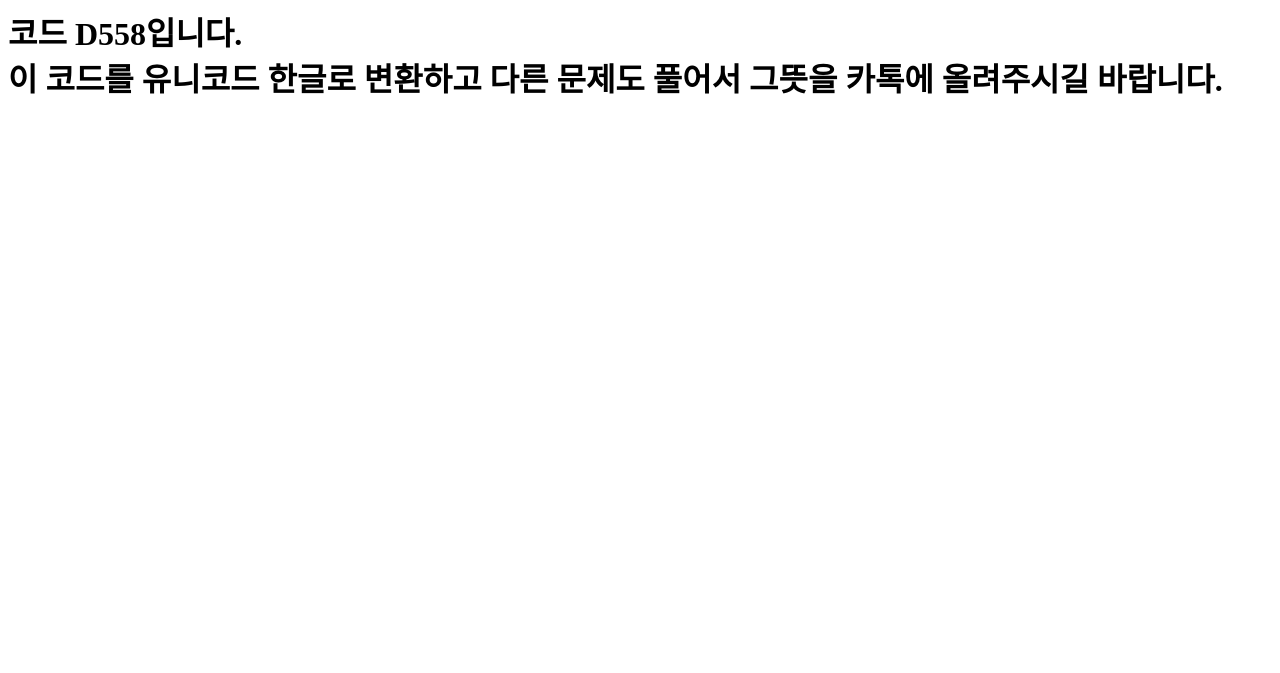
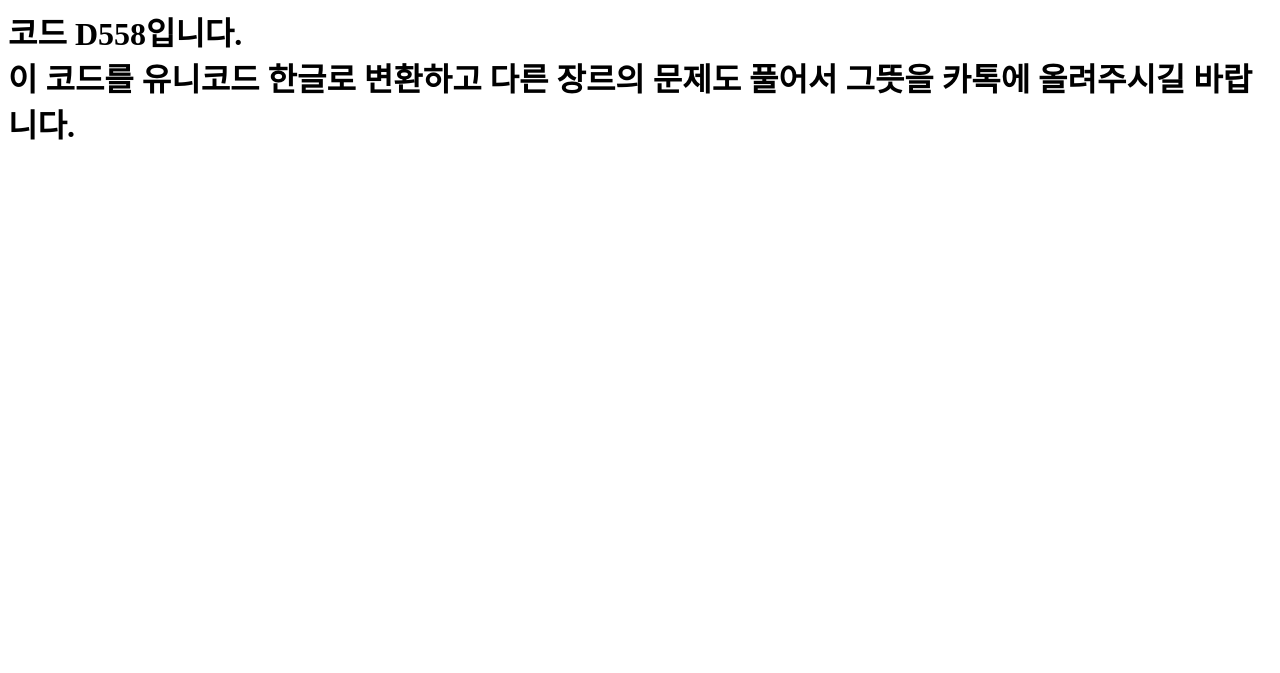
Before and after one commit to pokryeokmumchow/economy5, a plain HTML site: page 4.html in a window 1280 px wide. Shown: the part 127-800 px from the top of the page. Drawn offline with Linux system fonts and the light colour scheme.

Commit message:
economy5
economy5

```diff
--- a/4.html
+++ b/4.html
@@ -7,6 +7,6 @@
 <body>
   <hl><h1>정답입니다. 답:4<br>1960년 네덜란드가 북해에서 천연가스를 발견하고 경재적 위기를 맞아 붙은 말.</h1></h1>
 
-  <h1>코드 D558입니다.<br>이 코드를 유니코드 한글로 변환하고 다른 문제도 풀어서 그뜻을 카톡에 올려주시길 바랍니다.</h1>
+  <h1>코드 D558입니다.<br>이 코드를 유니코드 한글로 변환하고 다른 장르의 문제도 풀어서 그뜻을 카톡에 올려주시길 바랍니다.</h1>
 </body>
 </html>
```
